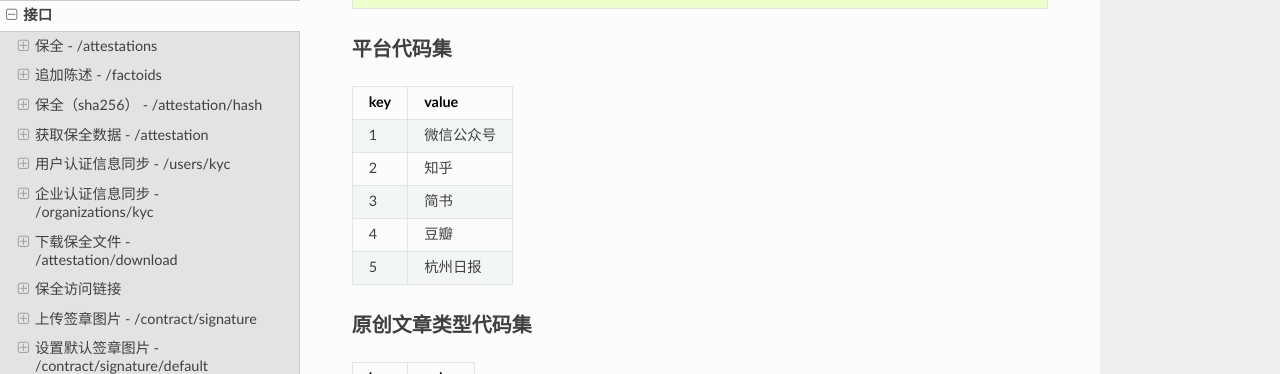
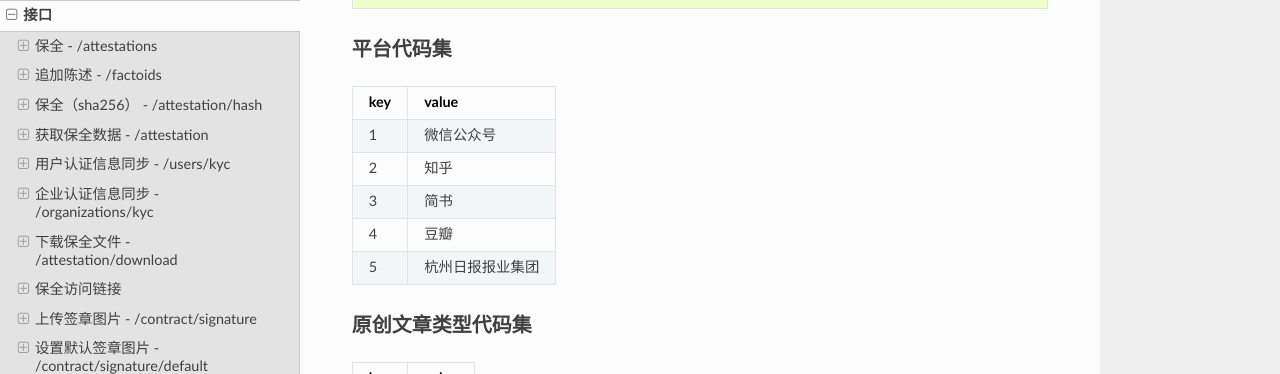
Before and after one commit to baoquan-hq/readthedocs, a Sphinx documentation site: the page built from docs/api.rst, in a window 1280 px wide and 900 px high, scrolled down 32531 px. Shown: the top 374 px of the window. Built offline with Sphinx 7.4.7 and the Read the Docs theme 2.0.0, drawn with Linux system fonts in a browser that asks for light colours.

Commit message:
add fixed evidence

```diff
--- a/docs/api.rst
+++ b/docs/api.rst
@@ -1411,7 +1411,7 @@
 2                  知乎
 3                  简书
 4                  豆瓣
-5                  杭州日报
+5                  杭州日报报业集团
 =================  =======================================
 
 **原创文章类型代码集**
```
